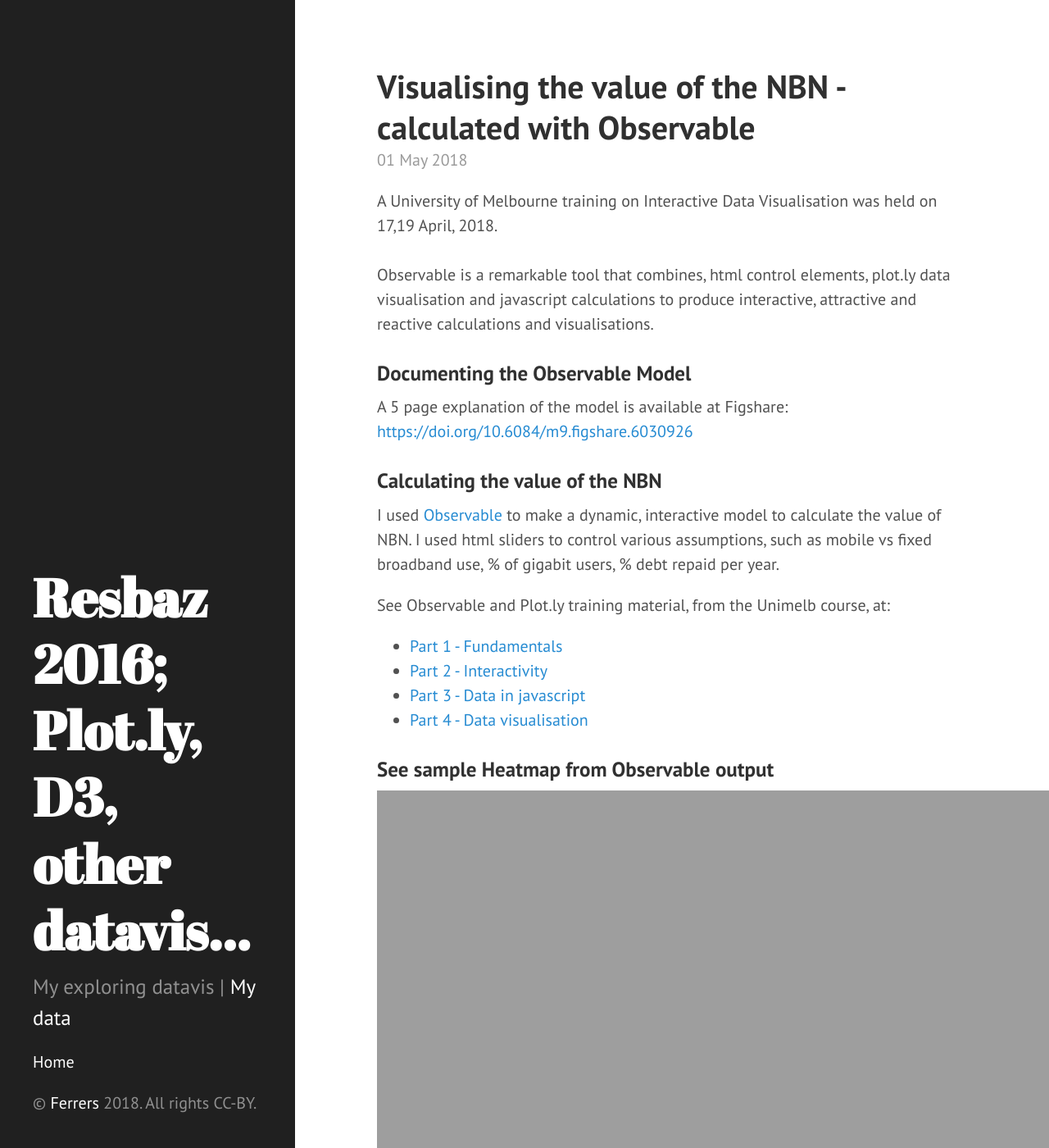
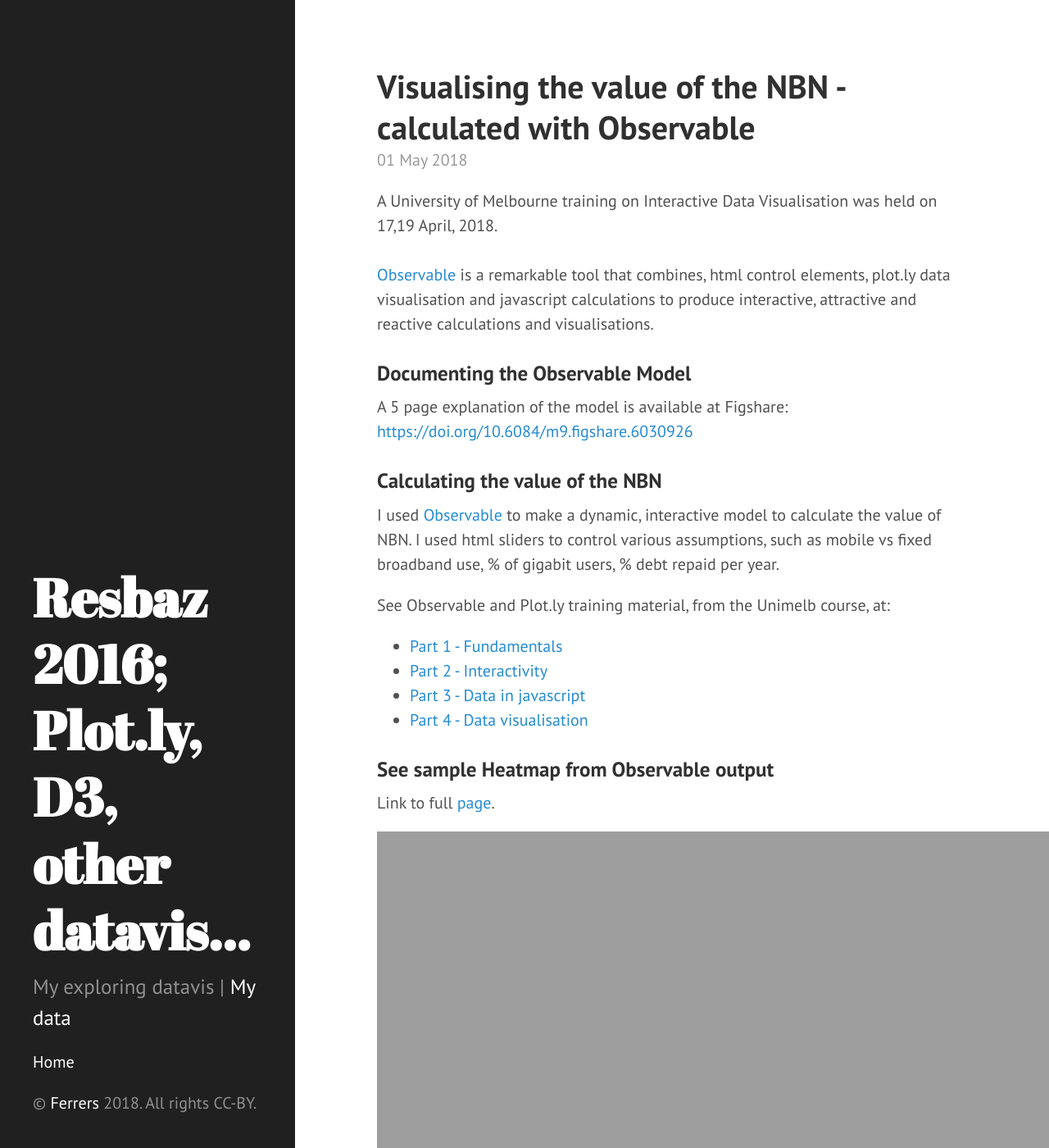
Before and after one commit to areff2000/areff2000.github.io, a Jekyll site: the page built from _posts/2018-05-01-observable.markdown, in a window 1280 px wide and 1400 px high. Shown: the whole window at 82% size. Built offline with Jekyll 4.4.1, drawn with Linux system fonts in a browser that asks for light colours; part of the change alters nothing that is shown.

Commit message:
Add new link

```diff
--- a/_posts/2018-05-01-observable.markdown
+++ b/_posts/2018-05-01-observable.markdown
@@ -5,7 +5,7 @@ layout: post
 ---
 <p>A University of Melbourne training on Interactive Data Visualisation was held on 17,19 April, 2018.
 <br><br>
-Observable is a remarkable tool that combines, html control elements, plot.ly data visualisation and javascript calculations to
+<a href="https://beta.observablehq.com">Observable</a> is a remarkable tool that combines, html control elements, plot.ly data visualisation and javascript calculations to
 produce interactive, attractive and reactive calculations and visualisations.</p>
 
 ### Documenting the Observable Model
@@ -23,5 +23,6 @@ See Observable and Plot.ly training material, from the Unimelb course, at:
 * <a href="https://beta.observablehq.com/@maegul/pt-iv-dataviz">Part 4 - Data visualisation</a>
 
 ### See sample Heatmap from Observable output
+Link to full <a href="https://areff2000.github.io/plotly_training_Mar2017/NBNvaluationHeatmapV3.html">page</a>.
 
 <iframe width="900" height="800" frameborder="0" scrolling="yes" src="https://areff2000.github.io/plotly_training_Mar2017/NBNvaluationHeatmapV3.html"></iframe>
```
